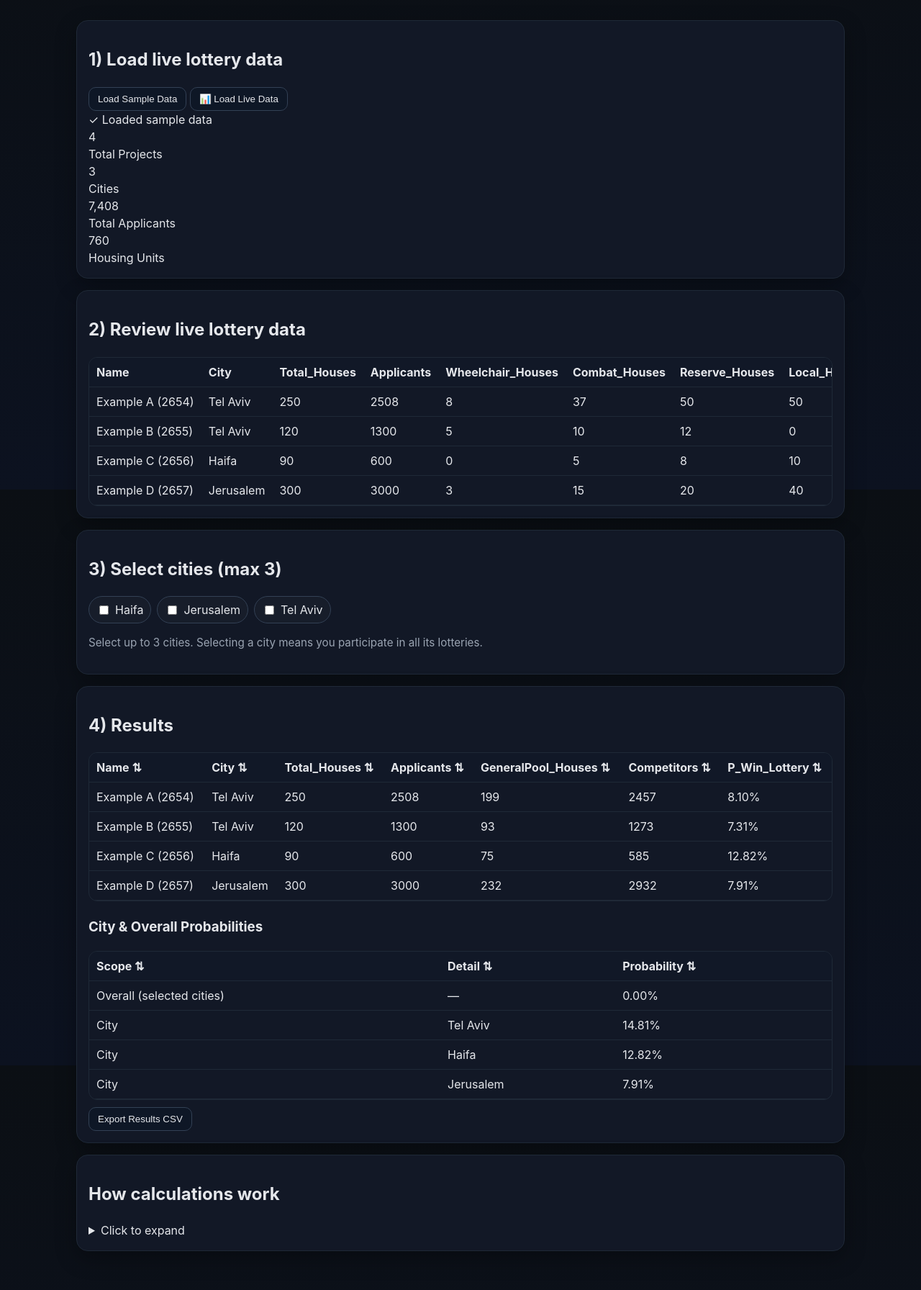
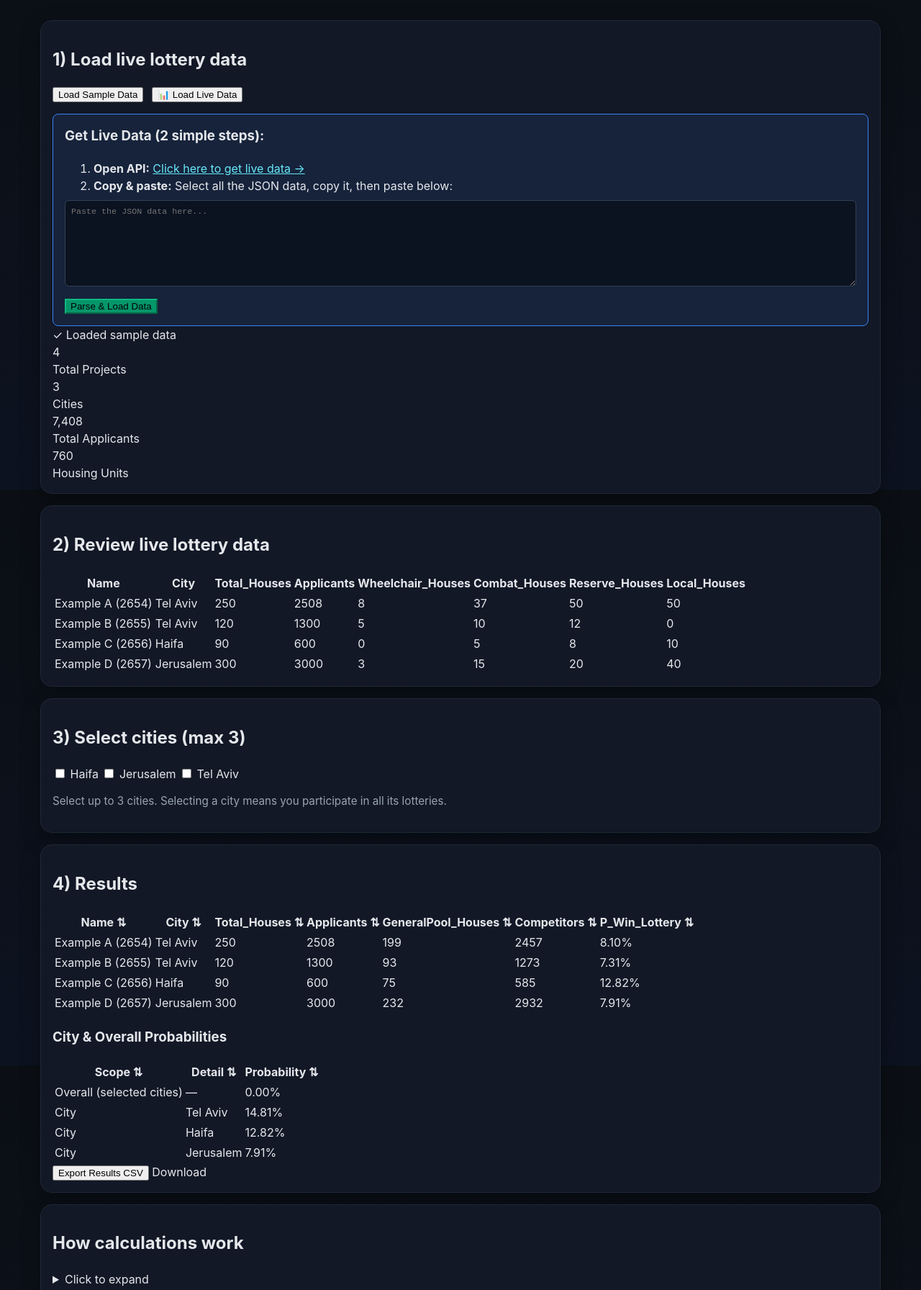
Before and after one commit to Tomgol1/betterer-dira, a plain HTML site: page index.html in a window 1280 px wide. Shown: the part 120-1912 px from the top of the page at 72% size. Drawn offline with Linux system fonts and the light colour scheme.

Commit message:
Update styles.css

```diff
--- a/styles.css
+++ b/styles.css
@@ -2,25 +2,10 @@
 :root{--bg:#0b0f14;--card:#121826;--muted:#9aa4b2;--text:#e5e7eb;--acc:#67e8f9;--acc2:#a78bfa;border-radius:12px}
 html,body{height:100%}
 body{margin:0;background:linear-gradient(180deg,#0b0f14,#0c1220);font-family:Inter,system-ui,-apple-system,Segoe UI,Roboto,Helvetica,Arial,sans-serif;color:var(--text);line-height:1.5}
-header,main,footer{max-width:1100px;margin:0 auto;padding:16px}
+header,main,footer{max-width:1200px;margin:0 auto;padding:16px}
 header h1{margin:8px 0 0}
 header p{margin:4px 0 0;color:var(--muted)}
 .card{background:var(--card);border:1px solid #1f2937;padding:16px;margin:16px 0;border-radius:16px;box-shadow:0 10px 30px rgba(0,0,0,.3)}
-.upload{display:flex;gap:8px;align-items:center;flex-wrap:wrap}
+.load-section{display:flex;gap:12px;align-items:center;flex-wrap:wrap}
 .muted{color:var(--muted);font-size:.95em}
-.error{color:#fecaca}
-.tablewrap{overflow:auto;border:1px solid #1f2937;border-radius:12px}
-table{width:100%;border-collapse:collapse}
-th,td{padding:8px 10px;border-bottom:1px solid #1f2937;text-align:left;white-space:nowrap}
-th{position:sticky;top:0;background:#111827}
-.actions{margin-top:10px;display:flex;gap:12px;align-items:center}
-.hidden{display:none}
-.chips{display:flex;flex-wrap:wrap;gap:8px}
-.chip{display:inline-flex;gap:6px;align-items:center;padding:6px 10px;border:1px solid #334155;border-radius:999px;background:rgba(255,255,255,.02)}
-h3{margin-top:22px}
-details{margin-top:8px}
-code{background:#0b1220;padding:2px 6px;border-radius:6px;border:1px solid #1f2735}
-button{border:1px solid #334155;background:#0e1726;color:var(--text);padding:8px 12px;border-radius:10px;cursor:pointer}
-button:hover{border-color:#3b82f6;box-shadow:0 0 0 3px rgba(59,130,246,.15)}
-input[type="file"]{border:1px dashed #334155;padding:8px;border-radius:10px}
-footer{color:var(--muted);text-align:center;padding-bottom:28px}
+.error{color:#fecaca;
```
